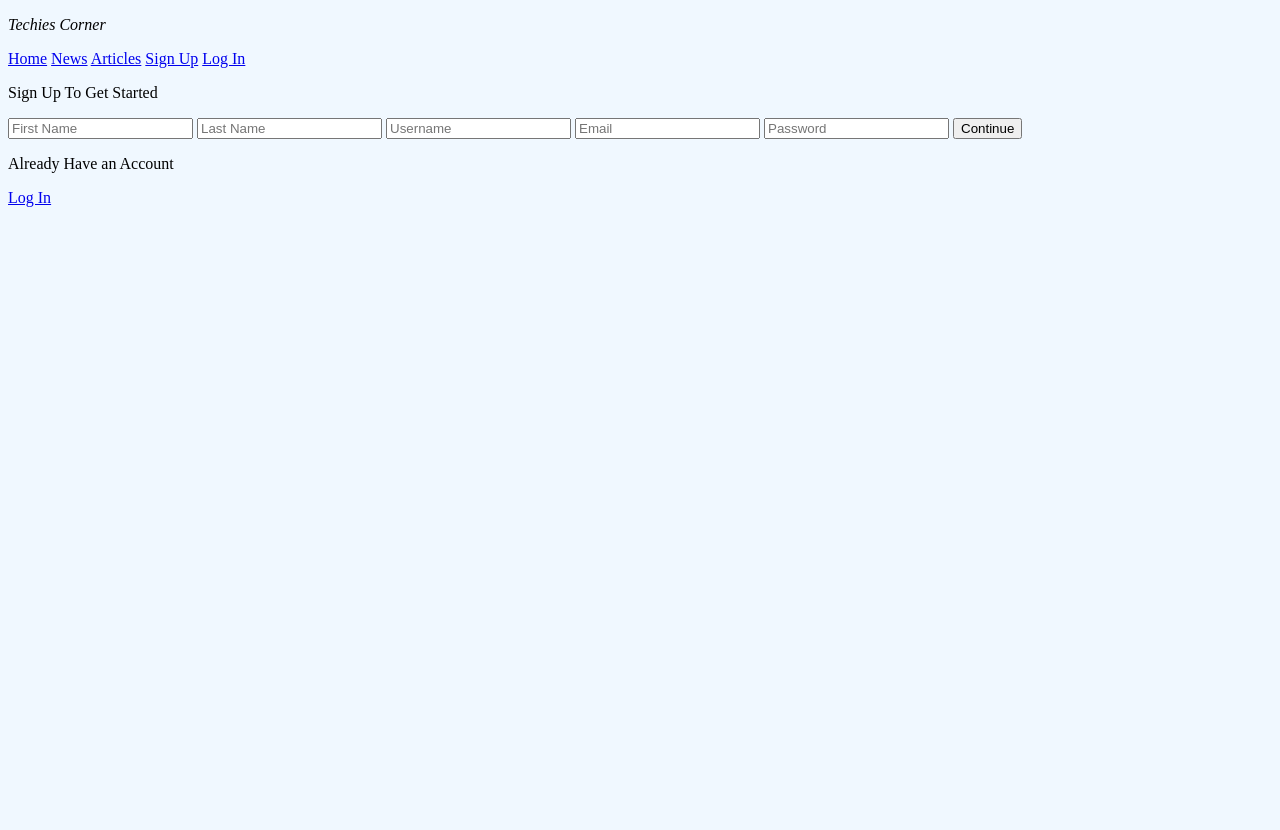
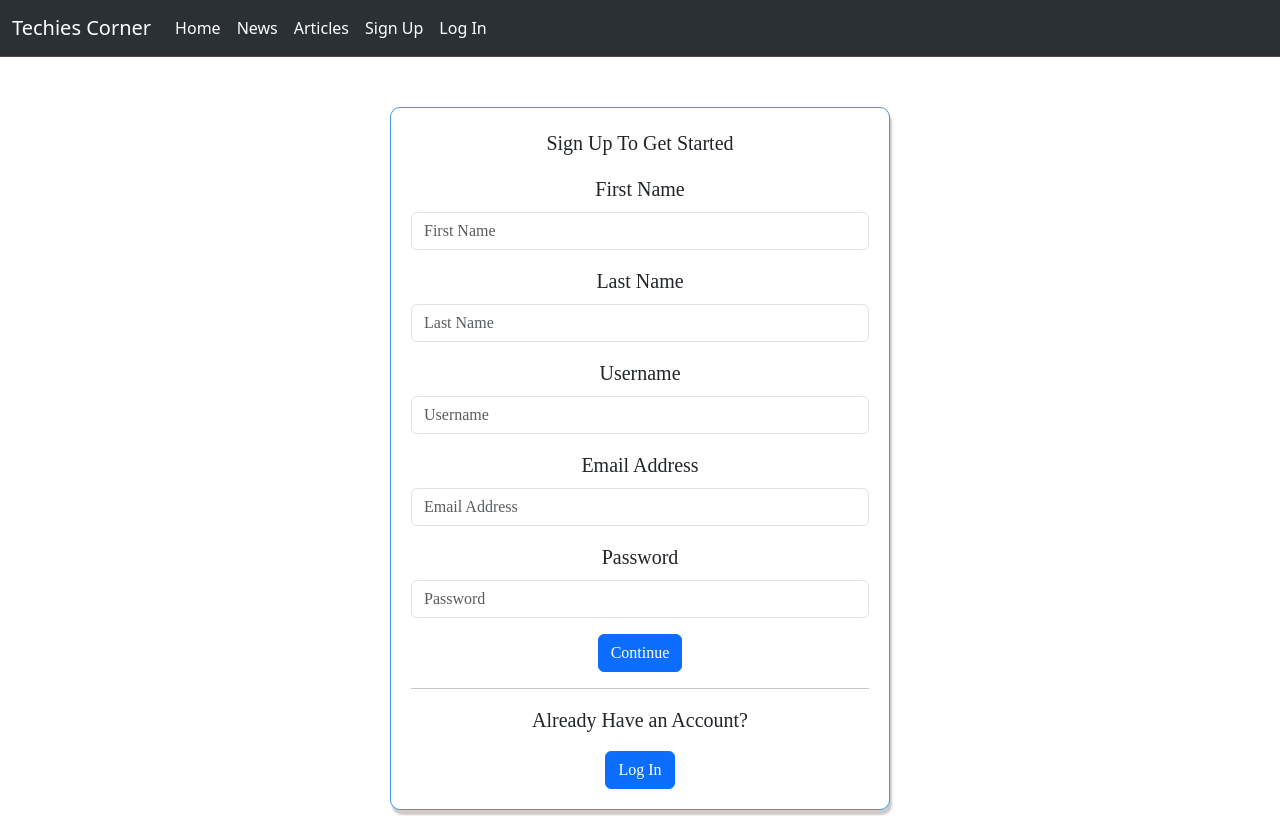
Before and after one commit to HenryAnyiam/Simple_Tech_Blog, a Django app: page /signup in a window 1280 px wide. Before the commit the page ends 207 px from the top, so only its background shows below. Run offline with Django 4.2, Linux system fonts and the light colour scheme.

Commit message:
added stylings

```diff
--- a/blog_app/forms.py
+++ b/blog_app/forms.py
@@ -20,6 +20,11 @@ class UserProfileForm(forms.ModelForm):
     class Meta:
         model = User
         fields = ['profile_pic', 'about']
+
+        widgets = {
+            'profile_pic': forms.FileInput(attrs={'class': 'form-control'}),
+            'about': forms.Textarea(attrs={'class': 'form-control'})
+        }
 
 
 class ArticleForm(forms.ModelForm):
--- a/blog_app/views/news_views.py
+++ b/blog_app/views/news_views.py
@@ -23,8 +23,6 @@ class NewsList(TemplateView):
             datetime.now(tz=timezone.utc)):
             NEWS_SCREAPER.update_news_db()
             query = News.objects.all().order_by('-created_at')
-
-        print(query[0].created_at + timedelta(hours=12), datetime.now(tz=timezone.utc))
 
         if len(query) > 25:
             context['news'] = query[:25]
--- a/static/blog_app/styles/base.css
+++ b/static/blog_app/styles/base.css
@@ -1,3 +1,7 @@
 body {
-    background-color: aliceblue;
+    background-color: white;
 }
+
+#body-container {
+    margin: 10px;
+}
--- /dev/null
+++ b/static/blog_app/styles/signup.css
@@ -0,0 +1,28 @@
+
+#container {
+    background-color: white;
+    margin: 0;
+    padding: 0;
+    display: flex;
+    justify-content: center;
+    align-items: center;
+    margin-bottom: 20px;
+}
+
+#signup {
+    font-size: 20px;
+    font-family:'Times New Roman', Times, serif;
+    width: 500px;
+    background-color: #ffffff;
+    border: 1px solid rgb(66, 151, 236);
+    border-radius: 10px;
+    box-shadow: 2px 5px 2px #ccc;
+    text-align: center;
+    padding: 20px;
+    margin-top: 50px;
+    height: auto;
+}
+
+#extras {
+    padding-top: 20px;
+}
--- a/static/blog_app/styles/style.css
+++ /dev/null
@@ -1,3 +0,0 @@
-body {
-    background-color: aliceblue;
-}
--- a/templates/blog_app/all_news.html
+++ b/templates/blog_app/all_news.html
@@ -7,7 +7,7 @@
 
 {% block body %}
 
-    <div>
+    <div id="body-container">
         {% if news %}
             <ul>
                 {% for i in news %}
@@ -23,14 +23,14 @@
             <form method="POST">
                 {% csrf_token %}
                 <input type="hidden" value="{{ prev }}" name="prev">
-                <input type="submit" value="prev">
+                <input type="submit" class="btn btn-primary" value="prev">
             </form>
             {% endif %}
             {% if next %}
             <form method="POST">
                 {% csrf_token %}
                 <input type="hidden" value="{{ next }}" name="next">
-                <input type="submit" value="next">
+                <input type="submit" class="btn btn-primary" value="next">
             </form>
             {% endif %}
         {% endif %}
--- a/templates/blog_app/base_file.html
+++ b/templates/blog_app/base_file.html
@@ -5,31 +5,64 @@
     <meta charset="UTF-8">
     <meta name="viewport" content="width=device-width, initial-scale=1.0">
     <title>Tech Blog</title>
+
+    <link href="https://cdn.jsdelivr.net/npm/bootstrap@5.3.3/dist/css/bootstrap.min.css"
+          rel="stylesheet"
+          integrity="sha384-QWTKZyjpPEjISv5WaRU9OFeRpok6YctnYmDr5pNlyT2bRjXh0JMhjY6hW+ALEwIH"
+          crossorigin="anonymous">
     <link rel="stylesheet" type="text/css" href="{% static 'blog_app/styles/base.css' %}">
     {% block link_css %}
     {% endblock %}
 </head>
 <body>
-    <div>
-        <p><em>Techies Corner</em></p>
-        <a href="{% url 'blog_app:home' %}">Home</a>
-        <a href="{% url 'blog_app:news' %}">News</a>
-        <a href="{% url 'blog_app:articles' %}">Articles</a>
-        {% if user.is_authenticated %}
+    <nav class="navbar navbar-expand-lg bg-body-tertiary bg-dark border-bottom border-body" id="navbar" data-bs-theme="dark">
+        <div class="container-fluid" id="container-fluid">
+            <a class="navbar-brand">Techies Corner</a>
+            <button class="navbar-toggler" type="button" data-bs-toggle="collapse" data-bs-target="#navbarSupportedContent" aria-controls="navbarSupportedContent" aria-expanded="false" aria-label="Toggle navigation">
+            <span class="navbar-toggler-icon"></span>
+            </button>
+                <div class="collapse navbar-collapse" id="navbarSupportedContent">
+                    <ul class="navbar-nav me-auto mb-2 mb-lg-0">
+                        <li class="nav-item">
+                            <a class="nav-link active" aria-current="page" href="{% url 'blog_app:home' %}">Home</a>
+                        </li>
+                        <li class="nav-item">
+                            <a class="nav-link active" aria-current="page" href="{% url 'blog_app:news' %}">News</a>
+                        </li>
+                        <li class="nav-item">
+                            <a class="nav-link active" aria-current="page" href="{% url 'blog_app:articles' %}">Articles</a>
+                        </li>
 
-            <a href="{% url 'blog_app:new_article' %}">Create New Article</a>
-            <a href="{% url 'blog_app:drafts' %}">View Drafts</a>
-            <a>View Profile</a>
-            <a href="{% url 'blog_app:logout' %}">Log Out</a>
-        {% else %}
+                        {% if user.is_authenticated %}
+                            <li class="nav-item">
+                                <a class="nav-link active" aria-current="page" href="{% url 'blog_app:new_article' %}">Create New Article</a>
+                            </li>
+                            <li class="nav-item">
+                                <a class="nav-link active" aria-current="page" href="{% url 'blog_app:drafts' %}">View Drafts</a>
+                            </li>
+                            <li class="nav-item">
+                                <a class="nav-link active" aria-current="page">View Profile</a>
+                            </li>
+                            <li class="nav-item">
+                                <a class="nav-link active" aria-current="page" href="{% url 'blog_app:logout' %}">Log Out</a>
+                            </li>
 
-            <a href="{% url 'blog_app:signup' %}">Sign Up</a>
-            <a href="{% url 'blog_app:login' %}">Log In</a>
-
-        {% endif %}
-
-    </div>
+                        {% else %}
+                            <li class="nav-item">
+                                <a class="nav-link active" aria-current="page" href="{% url 'blog_app:signup' %}">Sign Up</a>
+                            </li>
+                            <li class="nav-item">
+                                <a class="nav-link active" aria-current="page" href="{% url 'blog_app:login' %}">Log In</a>
+                            </li>
+                        {% endif %}
+                    </ul>
+                </div>
+        </div>
+    </nav>
     {% block body %}
     {% endblock %}
+    <script src="https://cdn.jsdelivr.net/npm/bootstrap@5.3.3/dist/js/bootstrap.bundle.min.js"
+            integrity="sha384-YvpcrYf0tY3lHB60NNkmXc5s9fDVZLESaAA55NDzOxhy9GkcIdslK1eN7N6jIeHz"
+            crossorigin="anonymous"></script>
 </body>
 </html>
--- a/templates/blog_app/signup.html
+++ b/templates/blog_app/signup.html
@@ -1,8 +1,13 @@
 {% extends 'blog_app/base_file.html' %}
 
+{% load static %}
+{% block link_css %}
+<link rel="stylesheet" type="text/css" href="{% static 'blog_app/styles/signup.css' %}">
+{% endblock %}
+
 {% block body %}
-
-    <div>
+<div id="container">
+    <div id="signup">
         <p>Sign Up To Get Started</p>
         {% if error %}
         {{ error }}
@@ -10,16 +15,34 @@
         <form method="POST" action="{% url 'blog_app:signup' %}">
             {% csrf_token %}
 
-            <input type="text" name="first_name" placeholder="First Name" required>
-            <input type="text" name="last_name" placeholder="Last Name" required>
-            <input type="text" name="username" placeholder="Username" required>
-            <input type="email" name="email" placeholder="Email" required>
-            <input type="password" name="password" placeholder="Password" required>
+            <div class="mb-3">
+                <label for="first_name" class="form-label">First Name</label>
+                <input type="text" name="first_name" id="first_name" class="form-control" placeholder="First Name" required>
+            </div>
+            <div class="mb-3">
+                <label for="last_name" class="form-label">Last Name</label>
+                <input type="text" name="last_name" id="last_name" class="form-control" placeholder="Last Name" required>
+            </div>
+            <div class="mb-3">
+                <label for="username" class="form-label">Username</label>
+                <input type="text" name="username" id="username" class="form-control" placeholder="Username" required>
+            </div>
+            <div class="mb-3">
+                <label for="email" class="form-label">Email Address</label>
+                <input type="email" name="email" id="email" class="form-control" placeholder="Email Address" required>
+            </div>
+            <div class="mb-3">
+                <label for="password" class="form-label">Password</label>
+                <input type="password" name="password" id="password" class="form-control" placeholder="Password" required>
+            </div>
 
-            <input type="submit" value="Continue">
+            <input type="submit" class="btn btn-primary" value="Continue">
         </form>
-        <p>Already Have an Account</p>
-        <a href="{% url 'blog_app:login' %}">Log In</a>
+        <hr>
+        <p>Already Have an Account?</p>
+        <a href="{% url 'blog_app:login' %}" class="btn btn-primary">Log In</a>
     </div>
+</div>
+
 
 {% endblock %}
```
Also changed, not shown: templates/blog_app/login.html (+19 -9 lines), templates/blog_app/profile_setup.html (+11 -3 lines).
